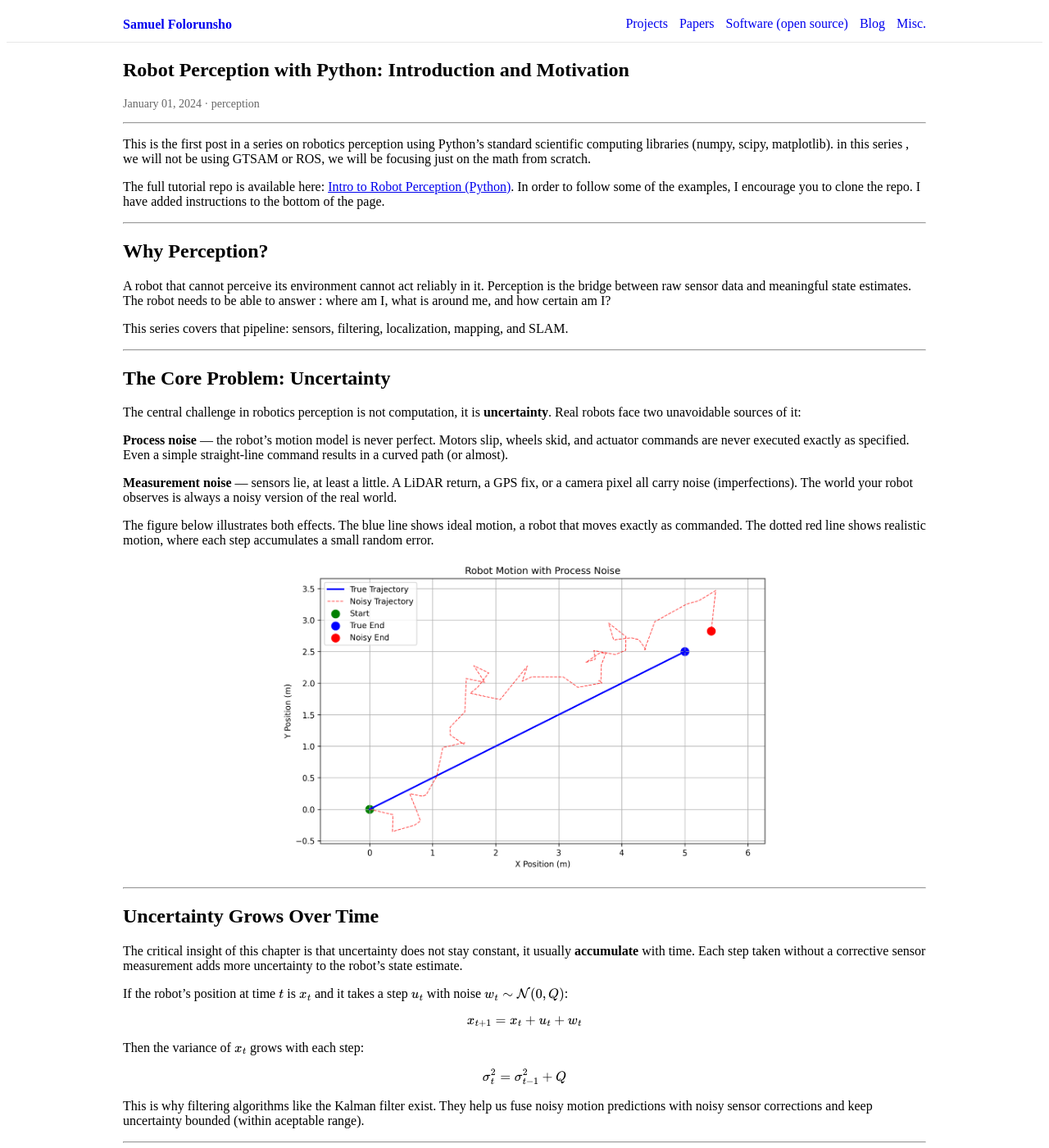
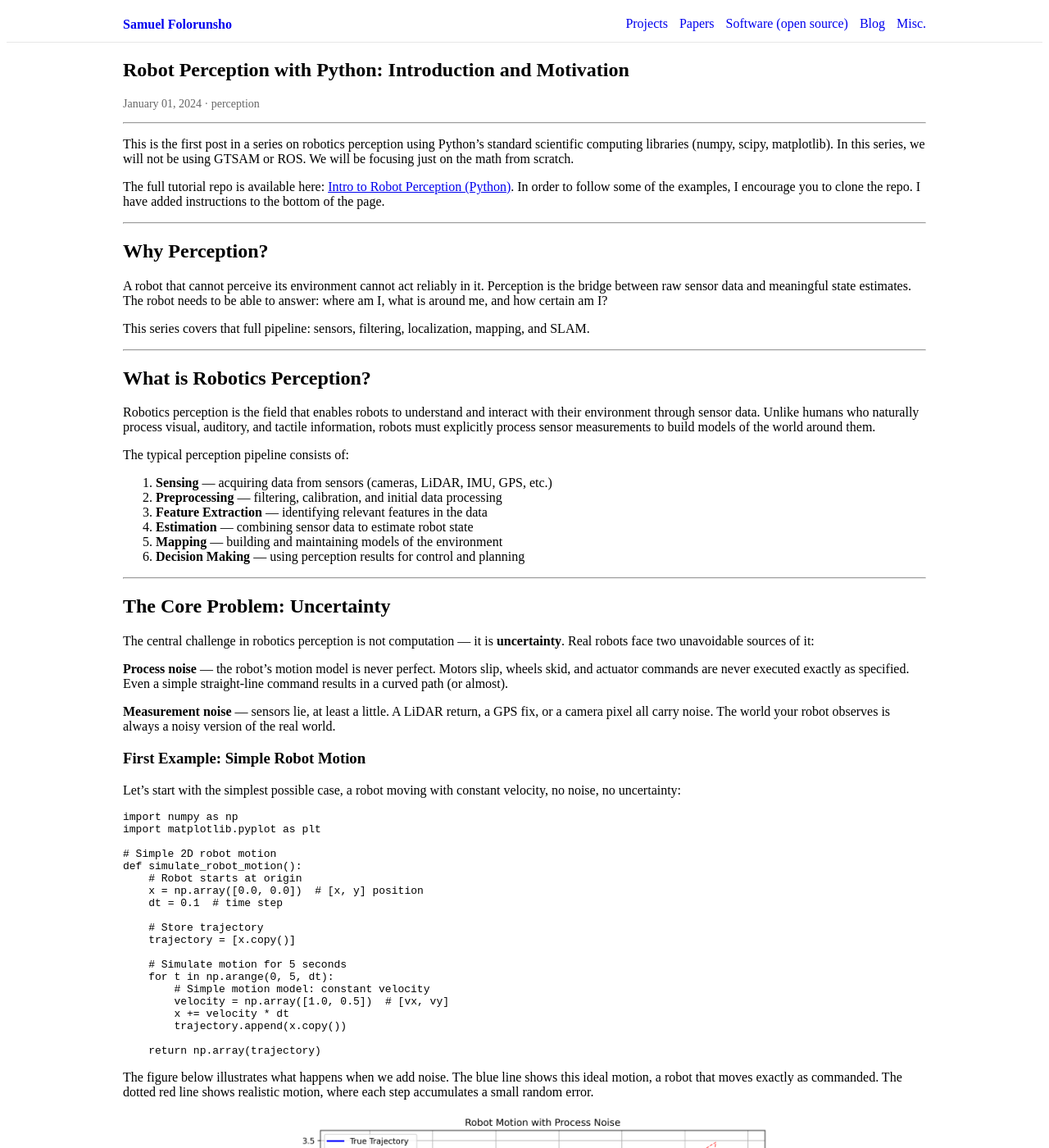
Before and after one commit to sof-danny/sof-danny.github.io, a Jekyll site: the page built from _posts/2024-01-01-intro-robot-perception.md, in a window 1280 px wide and 1400 px high. Shown: the whole window at 82% size. Built offline with Jekyll 4.4.1, drawn with Linux system fonts in a browser that asks for light colours; some of the changed text lies outside the part shown.

Commit message:
blog update

````diff
--- a/_posts/2024-01-01-intro-robot-perception.md
+++ b/_posts/2024-01-01-intro-robot-perception.md
@@ -7,7 +7,7 @@
 excerpt: "A from-scratch introduction to robotics perception — why uncertainty matters and how it shapes everything we do in robot state estimation."
 ---
 
-This is the first post in a series on robotics perception using Python's standard scientific computing libraries (numpy, scipy, matplotlib). in this series , we will not be using GTSAM or ROS, we will be focusing just on the math from scratch.
+This is the first post in a series on robotics perception using Python's standard scientific computing libraries (numpy, scipy, matplotlib). In this series, we will not be using GTSAM or ROS. We will be focusing just on the math from scratch.
 
 The full tutorial repo is available here: [Intro to Robot Perception (Python)](https://github.com/sof-danny/Intro_to_Robot_Perception_Python). In order to follow some of the examples, I encourage you to clone the repo. I have added instructions to the bottom of the page.
 
@@ -15,21 +15,62 @@
 
 ## Why Perception?
 
-A robot that cannot perceive its environment cannot act reliably in it. Perception is the bridge between raw sensor data and meaningful state estimates. The robot needs to be able to answer : where am I, what is around me, and how certain am I?
+A robot that cannot perceive its environment cannot act reliably in it. Perception is the bridge between raw sensor data and meaningful state estimates. The robot needs to be able to answer: where am I, what is around me, and how certain am I?
 
-This series covers that pipeline: sensors, filtering, localization, mapping, and SLAM.
+This series covers that full pipeline: sensors, filtering, localization, mapping, and SLAM.
+
+---
+
+## What is Robotics Perception?
+
+Robotics perception is the field that enables robots to understand and interact with their environment through sensor data. Unlike humans who naturally process visual, auditory, and tactile information, robots must explicitly process sensor measurements to build models of the world around them.
+
+The typical perception pipeline consists of:
+
+1. **Sensing** — acquiring data from sensors (cameras, LiDAR, IMU, GPS, etc.)
+2. **Preprocessing** — filtering, calibration, and initial data processing
+3. **Feature Extraction** — identifying relevant features in the data
+4. **Estimation** — combining sensor data to estimate robot state
+5. **Mapping** — building and maintaining models of the environment
+6. **Decision Making** — using perception results for control and planning
 
 ---
 
 ## The Core Problem: Uncertainty
 
-The central challenge in robotics perception is not computation, it is **uncertainty**. Real robots face two unavoidable sources of it:
+The central challenge in robotics perception is not computation — it is **uncertainty**. Real robots face two unavoidable sources of it:
 
 **Process noise** — the robot's motion model is never perfect. Motors slip, wheels skid, and actuator commands are never executed exactly as specified. Even a simple straight-line command results in a curved path (or almost).
 
-**Measurement noise** — sensors lie, at least a little. A LiDAR return, a GPS fix, or a camera pixel all carry noise (imperfections). The world your robot observes is always a noisy version of the real world.
+**Measurement noise** — sensors lie, at least a little. A LiDAR return, a GPS fix, or a camera pixel all carry noise. The world your robot observes is always a noisy version of the real world.
 
-The figure below illustrates both effects. The blue line shows ideal motion, a robot that moves exactly as commanded. The dotted red line shows realistic motion, where each step accumulates a small random error.
+### First Example: Simple Robot Motion
+
+Let's start with the simplest possible case, a robot moving with constant velocity, no noise, no uncertainty:
+```python
+import numpy as np
+import matplotlib.pyplot as plt
+
+# Simple 2D robot motion
+def simulate_robot_motion():
+    # Robot starts at origin
+    x = np.array([0.0, 0.0])  # [x, y] position
+    dt = 0.1  # time step
+
+    # Store trajectory
+    trajectory = [x.copy()]
+
+    # Simulate motion for 5 seconds
+    for t in np.arange(0, 5, dt):
+        # Simple motion model: constant velocity
+        velocity = np.array([1.0, 0.5])  # [vx, vy]
+        x += velocity * dt
+        trajectory.append(x.copy())
+
+    return np.array(trajectory)
+```
+
+The figure below illustrates what happens when we add noise. The blue line shows this ideal motion, a robot that moves exactly as commanded. The dotted red line shows realistic motion, where each step accumulates a small random error.
 
 <img src="/assets/blog/perception/chap_1/noisy_motion.png" alt="Simple vs Noisy Motion" style="width:100%; max-width:600px; display:block; margin:0 auto;">
 
@@ -37,7 +78,7 @@
 
 ## Uncertainty Grows Over Time
 
-The critical insight of this chapter is that uncertainty does not stay constant, it usually **accumulate** with time. Each step taken without a corrective sensor measurement adds more uncertainty to the robot's state estimate.
+The critical insight of this chapter is that uncertainty does not stay constant — it **accumulates** with time. Each step taken without a corrective sensor measurement adds more uncertainty to the robot's state estimate.
 
 If the robot's position at time $t$ is $x_t$ and it takes a step $u_t$ with noise $w_t \sim \mathcal{N}(0, Q)$:
 
@@ -51,13 +92,38 @@
 \sigma^2_t = \sigma^2_{t-1} + Q
 $$
 
-This is why filtering algorithms like the Kalman filter exist. They help us fuse noisy motion predictions with noisy sensor corrections and keep uncertainty bounded (within aceptable range).
+This is why filtering algorithms like the Kalman filter exist — they fuse noisy motion predictions with noisy sensor corrections and keep uncertainty bounded within an acceptable range.
+
+The figure below shows this effect directly. The left plot shows multiple possible robot trajectories in red due to process noise. The right plot shows uncertainty ellipses that represent our confidence in the robot's position at different times. Notice how they grow larger the further we go without a sensor correction.
+
+<img src="/assets/blog/perception/chap_1/uncertainty_growth.png" alt="Uncertainty Growth" style="width:100%; max-width:600px; display:block; margin:0 auto;">
+
+---
+
+## Core Perception Problems
+
+These uncertainty challenges give rise to the central problems this series addresses:
+
+1. **Localization** — where am I?
+2. **Mapping** — what does the environment look like?
+3. **SLAM** — where am I *and* what does the environment look like, simultaneously?
+4. **Object Detection** — what objects are present?
+5. **Tracking** — how are objects moving?
+
+---
+
+## Why Pure Python?
+
+While libraries like GTSAM, OpenCV, and PCL are powerful tools, they can obscure the underlying mathematics. We are focusing on implementing algorithms from scratch using only NumPy and SciPy so that we can:
+
+- **Understand the math** — every operation is explicit and traceable
+- **Build intuition** — see exactly how algorithms work internally
+- **Debug easily** — identify exactly where problems occur
+- **Modify freely** — adapt algorithms for specific applications
 
 ---
 
 ## What This Series Covers
-
-The full tutorial is organized as follows:
 
 1. **Introduction and Motivation** ← you are here
 2. Mathematical Foundations
@@ -70,6 +136,14 @@
 
 ---
 
+## Prerequisites
+
+**Math:** linear algebra (vectors, matrices), probability theory (distributions, Bayes' rule), basic calculus, statistics (mean, variance). We will cover some of these in the next chapter.
+
+**Programming:** Python basics, NumPy array operations, basic object-oriented programming.
+
+---
+
 ## Running the Examples
 
 Clone the repo and install dependencies:
@@ -94,4 +168,13 @@
 
 ---
 
-Next up: **Chapter 2 — Mathematical Foundations**, covering the linear algebra, probability theory, and coordinate transforms that algorithms in this series use.
+## Exercises
+
+1. **Modify Simple Motion** — edit `examples/simple_motion.py` to include angular velocity and plot orientation over time.
+2. **Experiment with Noise** — modify `examples/noisy_motion.py` to test different noise levels. How does increasing the noise standard deviation affect final position error?
+3. **Sensor Fusion** — create an example that combines GPS and odometry with different noise characteristics. Which sensor should you trust more?
+4. **Uncertainty Analysis** — extend `examples/uncertainty_growth.py` to compare uncertainty growth under constant velocity vs. constant acceleration.
+
+---
+
+Next up: **Chapter 2 — Mathematical Foundations**, covering the linear algebra, probability theory, and coordinate transforms that every algorithm in this series relies on.
````
Also changed, not shown: other parts of _posts/2024-01-01-intro-robot-perception.md (+1 -1 lines), assets/blog/perception/chap_1/uncertainty_growth.png (added).
